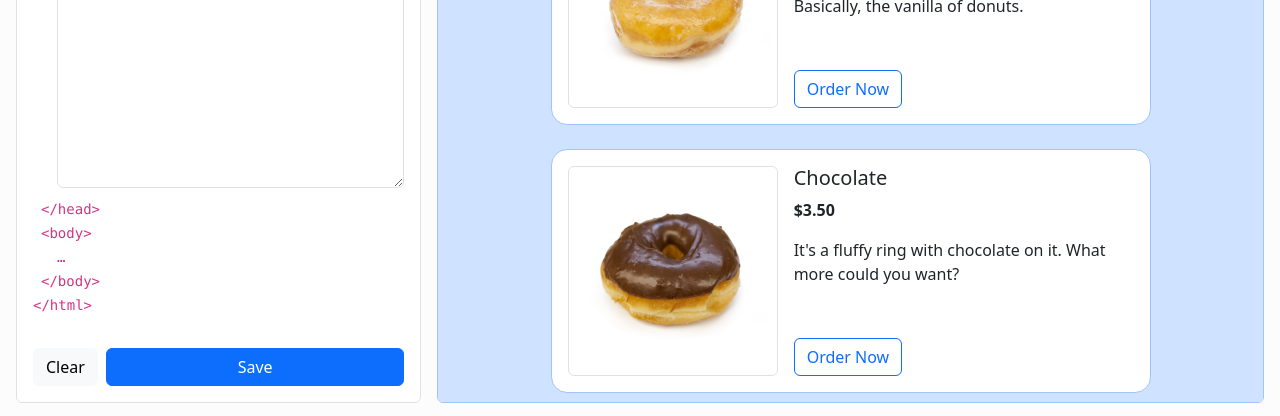
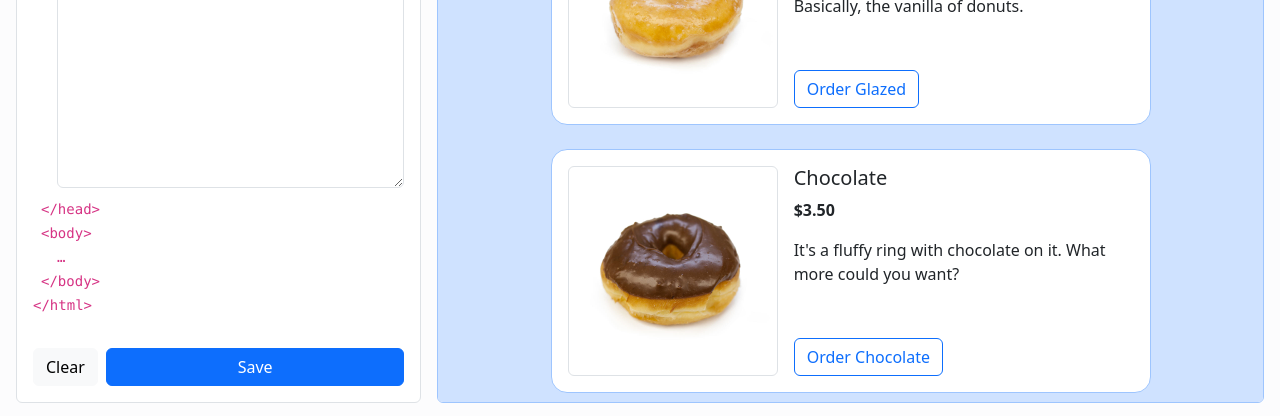
Before and after one commit to xtai/donut-playground, a plain HTML site: page index.html in a window 1280 px wide. Shown: the part 381-797 px from the top of the page. Drawn offline with Linux system fonts and the light colour scheme.

Commit message:
Update index.html

```diff
--- a/index.html
+++ b/index.html
@@ -101,7 +101,7 @@
                         <p>A fluffy ring with a glazed frosting coating. Basically, the vanilla of donuts.</p>
                       </div>
                       <div>
-                        <button type="button" class="btn btn-outline-primary" onclick="fbq('track', 'Purchase', {currency: 'USD', value: 3.0, content_ids: ['Glazed'], content_type: 'product'});" id="donut-1">Order Now</button>
+                        <button type="button" class="btn btn-outline-primary" onclick="fbq('track', 'Purchase', {currency: 'USD', value: 3.0, content_ids: ['Glazed'], content_type: 'product'});" id="donut-1">Order Glazed</button>
                       </div>
                     </div>
                   </div>
@@ -116,7 +116,7 @@
                         <p>It's a fluffy ring with chocolate on it. What more could you want?</p>
                       </div>
                       <div>
-                        <button type="button" class="btn btn-outline-primary" onclick="fbq('track', 'Purchase', {currency: 'USD', value: 3.5, content_ids: ['Chocolate'], content_type: 'product'});" id="donut-2">Order Now</button>
+                        <button type="button" class="btn btn-outline-primary" onclick="fbq('track', 'Purchase', {currency: 'USD', value: 3.5, content_ids: ['Chocolate'], content_type: 'product'});" id="donut-2">Order Chocolate</button>
                       </div>
                     </div>
                   </div>
@@ -131,7 +131,7 @@
                         <p>A traditional cake ring with chocolate or maple frosting and some character-adding sprinkles.</p>
                       </div>
                       <div>
-                        <button type="button" class="btn btn-outline-primary" onclick="fbq('track', 'Purchase', {currency: 'USD', value: 3.5, content_ids: ['Sprinkles'], content_type: 'product'});" id="donut-3">Order Now</button>
+                        <button type="button" class="btn btn-outline-primary" onclick="fbq('track', 'Purchase', {currency: 'USD', value: 3.5, content_ids: ['Sprinkles'], content_type: 'product'});" id="donut-3">Order Sprinkles</button>
                       </div>
                     </div>
                   </div>
```
